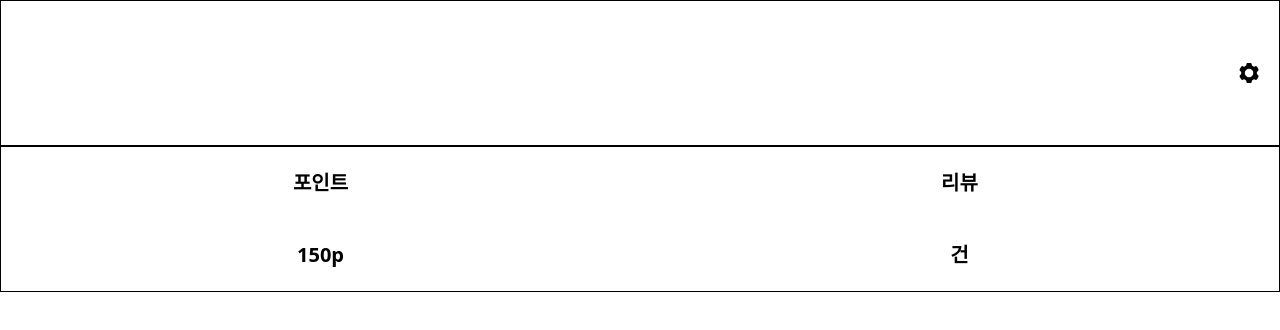
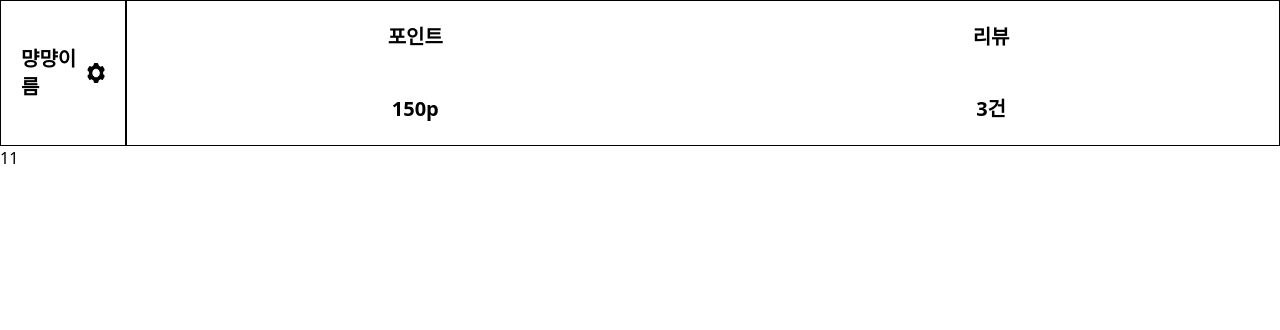
Before and after one commit to ormcamp-fe-3rd/swim360, a React (Vite) app in the folder frontend/: page /mypage in a window 1280 px wide. Shown: the top 330 px of the page. Built offline with nearby package versions, Linux system fonts and the light colour scheme.

Commit message:
fix: UserAcitivityPreview 이름 수정 및 props 임시 전달

```diff
--- a/frontend/src/components/mypage/OrderStatusPreview.tsx
+++ b/frontend/src/components/mypage/OrderStatusPreview.tsx
@@ -1,5 +1,23 @@
-function OrderStatusPreview() {
-  return <></>;
+interface OrderStatusPreviewProps {
+  deliveryStateCounts: {
+    ORDER_COMPLETE: number;
+    PAYMENT_COMPLETE: number;
+    PREPARING: number;
+    SHIPPTING: number;
+    DELIVERED: number;
+  };
+}
+
+function OrderStatusPreview({ deliveryStateCounts }: OrderStatusPreviewProps) {
+  const DELIVERY_STATUS = [
+    { status: "ORDER_COMPLETE", label: "주문 완료" },
+    { status: "PAYMENT_COMPLETE", label: "결제 완료" },
+    { status: "PREPARINGE", label: "배송 준비중" },
+    { status: "SHIPPTING", label: "배송 중" },
+    { status: "DELIVERED", label: "배송 완료" },
+  ];
+
+  return <div>{deliveryStateCounts.DELIVERED}</div>;
 }
 
 export default OrderStatusPreview;
--- a/frontend/src/components/mypage/UserInfoPreview.tsx
+++ b/frontend/src/components/mypage/UserInfoPreview.tsx
@@ -7,11 +7,11 @@ interface UserInfoPreviewProps {
 function UserInfoPreview({ name }: UserInfoPreviewProps) {
   return (
     <div className="flex h-[146px] items-center justify-between border-[1px] border-[#000000] px-5">
-      <div className="text-xl font-semibold">{name}</div>
+      <div className="text-xl font-semibold">{name}이름</div>
       <Link to="/user" role="link">
         <img
           className="h-5 w-5"
-          src="/public/images/icon-mypage-user.png"
+          src="/public/images/mypage/icon-mypage-user.png"
           alt="내 정보 수정 페이지로 이동"
         />
       </Link>
--- a/frontend/src/components/mypage/UserActivityPreview.tsx
+++ b/frontend/src/components/mypage/UserPointAndReviewPreview.tsx
@@ -1,10 +1,12 @@
 import { Link } from "react-router-dom";
 
-interface UserActivityPreviewProps {
+interface UserPointAndReviewPreviewProps {
   reviewCount: number;
 }
 
-function UserActivityPreview({ reviewCount }: UserActivityPreviewProps) {
+function UserPointAndReviewPreview({
+  reviewCount,
+}: UserPointAndReviewPreviewProps) {
   return (
     <div className="flex h-[146px] w-full items-center justify-center border-[1px] border-[#000000] py-[30px]">
       <div className="flex w-full flex-col items-center text-xl font-semibold">
@@ -22,4 +24,4 @@ function UserActivityPreview({ reviewCount }: UserActivityPreviewProps) {
   );
 }
 
-export default UserActivityPreview;
+export default UserPointAndReviewPreview;
--- a/frontend/src/routes/pages/MyPage.tsx
+++ b/frontend/src/routes/pages/MyPage.tsx
@@ -1,16 +1,24 @@
 import OrderStatusPreview from "@/components/mypage/OrderStatusPreview";
 import RecentOrderPreview from "@/components/mypage/RecentOrderPreview";
-import UserActivityPreview from "@/components/mypage/UserActivityPreview";
 import UserInfoPreview from "@/components/mypage/UserInfoPreview";
+import UserPointAndReviewPreview from "@/components/mypage/UserPointAndReviewPreview";
 
 function MyPage() {
   return (
     <div>
-      <div>
-        <UserInfoPreview />
-        <UserActivityPreview />
+      <div className="flex">
+        <UserInfoPreview name={"먕먕"} />
+        <UserPointAndReviewPreview reviewCount={3} />
       </div>
-      <OrderStatusPreview />
+      <OrderStatusPreview
+        deliveryStateCounts={{
+          ORDER_COMPLETE: 12,
+          PAYMENT_COMPLETE: 22,
+          PREPARING: 12,
+          SHIPPTING: 15,
+          DELIVERED: 11,
+        }}
+      />
       <RecentOrderPreview />
     </div>
   );
```
Also changed, not shown: frontend/public/images/icon-reviews.png (deleted), frontend/public/images/mypage/icon-mypage-user.png (renamed from frontend/public/images/icon-mypage-user.png).
